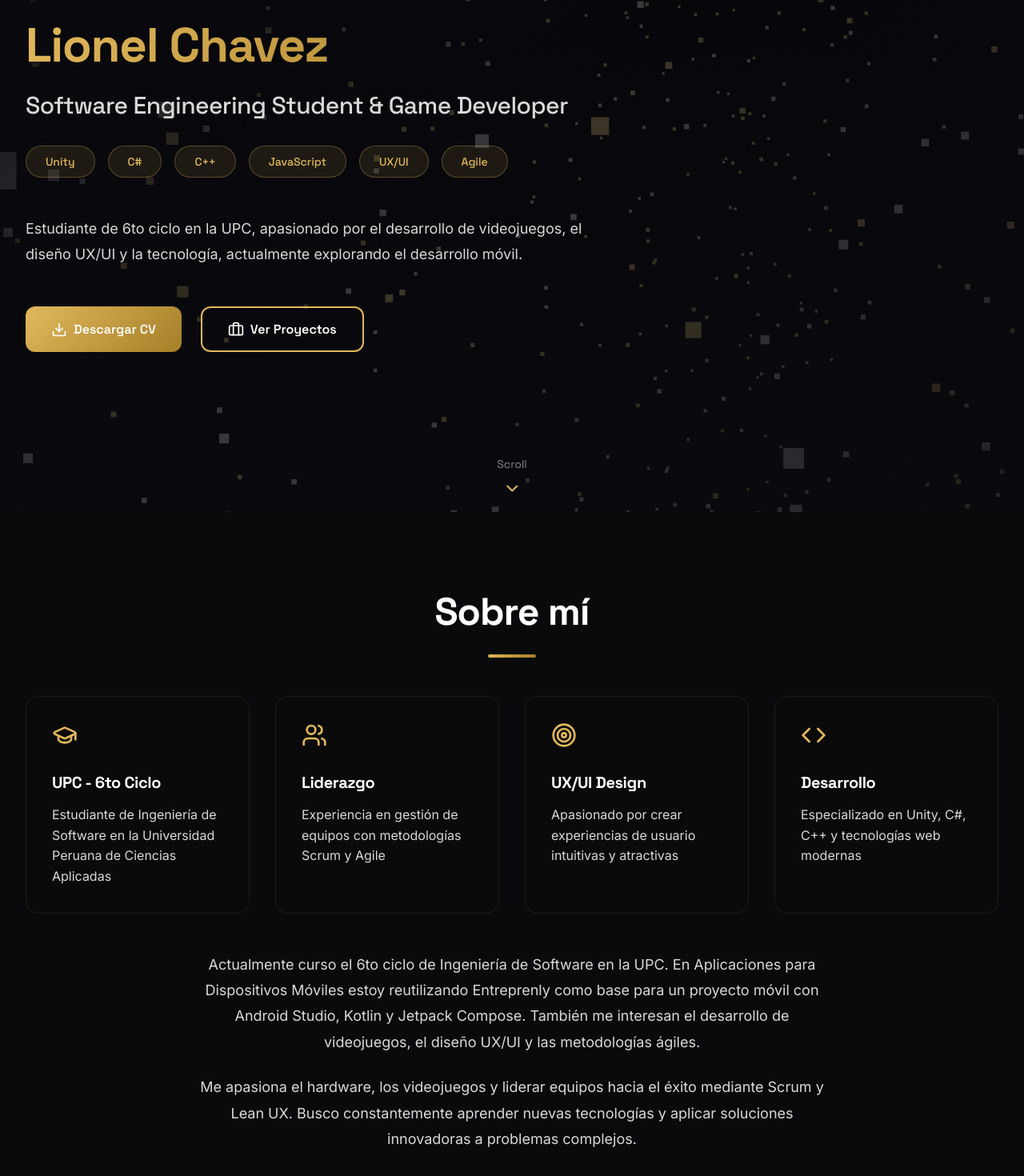
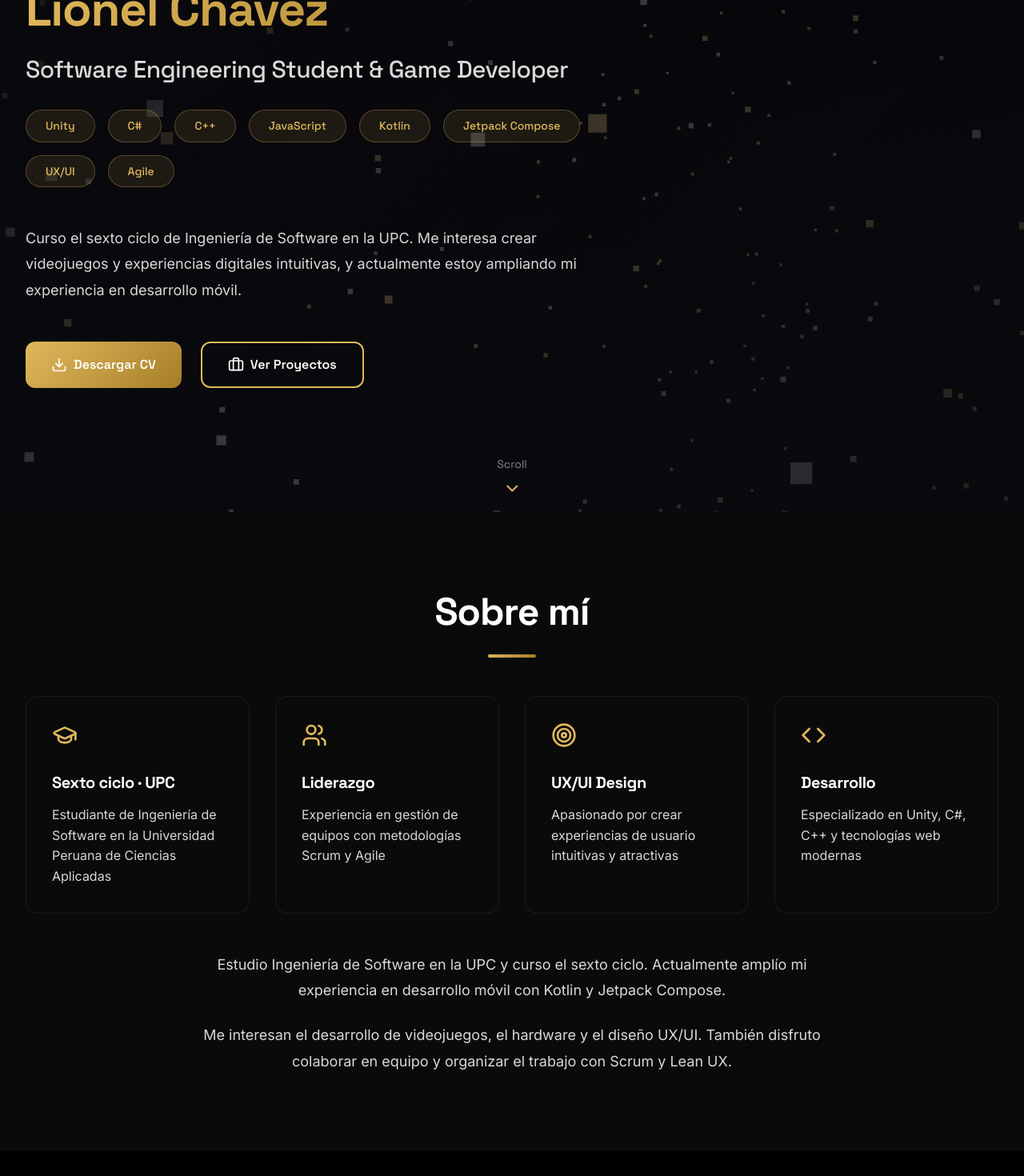
Before and after one commit to LioTG/portfolio, a React (Vite) app: page / in a window 1280 px wide. Shown: the part 160-1630 px from the top of the page at 80% size. Built offline with nearby package versions, Linux system fonts and the light colour scheme.

Commit message:
Update portfolio timeline and performance

```diff
--- a/src/components/About.jsx
+++ b/src/components/About.jsx
@@ -44,7 +44,7 @@ const About = () => {
     const highlights = [
         {
             icon: <GraduationCap size={32} />,
-            title: 'UPC - 6to Ciclo',
+            title: 'Sexto ciclo · UPC',
             description: 'Estudiante de Ingeniería de Software en la Universidad Peruana de Ciencias Aplicadas',
         },
         {
@@ -105,19 +105,16 @@ const About = () => {
                         color: 'var(--color-text-secondary)',
                         marginBottom: 'var(--spacing-md)',
                     }}>
-                        Actualmente curso el 6to ciclo de Ingeniería de Software en la UPC. En Aplicaciones para
-                        Dispositivos Móviles estoy reutilizando Entreprenly como base para un proyecto móvil con
-                        Android Studio, Kotlin y Jetpack Compose. También me interesan el desarrollo de videojuegos,
-                        el diseño UX/UI y las metodologías ágiles.
+                        Estudio Ingeniería de Software en la UPC y curso el sexto ciclo. Actualmente amplío mi
+                        experiencia en desarrollo móvil con Kotlin y Jetpack Compose.
                     </p>
                     <p style={{
                         fontSize: 'var(--text-lg)',
                         lineHeight: 1.8,
                         color: 'var(--color-text-secondary)',
                     }}>
-                        Me apasiona el hardware, los videojuegos y liderar equipos hacia el éxito mediante Scrum
-                        y Lean UX. Busco constantemente aprender nuevas tecnologías y aplicar soluciones innovadoras
-                        a problemas complejos.
+                        Me interesan el desarrollo de videojuegos, el hardware y el diseño UX/UI. También disfruto
+                        colaborar en equipo y organizar el trabajo con Scrum y Lean UX.
                     </p>
                 </motion.div>
             </div>
--- a/src/components/Canvas3D.jsx
+++ b/src/components/Canvas3D.jsx
@@ -5,7 +5,7 @@ import * as THREE from 'three';
 const ParticleField = ({ mouse }) => {
     const pointsRef = useRef();
     const currentMouse = useRef({ x: 0, y: 0 }); // Ref para suavizar el movimiento del mouse
-    const particleCount = 1000;
+    const particleCount = 500;
 
     // Guardar posiciones originales y crear colores
     const particles = useMemo(() => {
@@ -53,8 +53,8 @@ const ParticleField = ({ mouse }) => {
 
         // Interpolar suavemente la posición del mouse para evitar cortes bruscos
         const lerpFactorMouse = 0.05;
-        currentMouse.current.x += (mouse.x - currentMouse.current.x) * lerpFactorMouse;
-        currentMouse.current.y += (mouse.y - currentMouse.current.y) * lerpFactorMouse;
+        currentMouse.current.x += (mouse.current.x - currentMouse.current.x) * lerpFactorMouse;
+        currentMouse.current.y += (mouse.current.y - currentMouse.current.y) * lerpFactorMouse;
 
         // Convertir coordenadas del mouse suavizadas a espacio 3D
         const mouseX = currentMouse.current.x * 10;
@@ -80,19 +80,17 @@ const ParticleField = ({ mouse }) => {
             // Calcular distancia al mouse
             const dx = targetX - mouseX;
             const dy = targetY - mouseY;
-            const distance = Math.sqrt(dx * dx + dy * dy);
-
-            // Radio de influencia del mouse
+            const distanceSquared = dx * dx + dy * dy;
             const influenceRadius = 3;
 
             // Si está dentro del radio de influencia, aplicar repulsión
-            if (distance < influenceRadius && distance > 0) {
+            if (distanceSquared < influenceRadius * influenceRadius && distanceSquared > 0) {
+                const distance = Math.sqrt(distanceSquared);
                 const force = (1 - distance / influenceRadius) * 0.5; // Fuerza de repulsión suave
-                const angle = Math.atan2(dy, dx);
 
                 // Desplazar suavemente alejándose del mouse
-                targetX += Math.cos(angle) * force;
-                targetY += Math.sin(angle) * force;
+                targetX += (dx / distance) * force;
+                targetY += (dy / distance) * force;
             }
 
             // Interpolar suavemente hacia la posición objetivo (lerp)
--- a/src/components/Hero.jsx
+++ b/src/components/Hero.jsx
@@ -1,10 +1,10 @@
-import React, { useState } from 'react';
+import React, { lazy, Suspense, useRef } from 'react';
 import { motion } from 'framer-motion';
 import { Download, Briefcase, ChevronDown } from 'lucide-react';
-import Canvas3D from './Canvas3D';
+const Canvas3D = lazy(() => import('./Canvas3D'));
 
 const Hero = () => {
-    const [mouse, setMouse] = useState({ x: 0, y: 0 });
+    const mouse = useRef({ x: 0, y: 0 });
 
     const scrollToSection = (sectionId) => {
         const element = document.querySelector(sectionId);
@@ -25,7 +25,8 @@ const Hero = () => {
         const x = (xInside / width) * 2 - 1;
         const y = -(yInside / height) * 2 + 1;
 
-        setMouse({ x, y });
+        mouse.current.x = x;
+        mouse.current.y = y;
     };
 
     return (
@@ -44,7 +45,9 @@ const Hero = () => {
             }}
         >
             {/* 3D Background */}
-            <Canvas3D mouse={mouse} />
+            <Suspense fallback={null}>
+                <Canvas3D mouse={mouse} />
+            </Suspense>
 
             {/* Overlay Gradient */}
             <div style={{
@@ -98,7 +101,7 @@ const Hero = () => {
                             marginBottom: 'var(--spacing-xl)',
                         }}
                     >
-                        {['Unity', 'C#', 'C++', 'JavaScript', 'UX/UI', 'Agile'].map((skill, index) => (
+                        {['Unity', 'C#', 'C++', 'JavaScript', 'Kotlin', 'Jetpack Compose', 'UX/UI', 'Agile'].map((skill) => (
                             <span
                                 key={skill}
                                 style={{
@@ -128,8 +131,8 @@ const Hero = () => {
                             lineHeight: 1.8,
                         }}
                     >
-                        Estudiante de 6to ciclo en la UPC, apasionado por el desarrollo de videojuegos,
-                        el diseño UX/UI y la tecnología, actualmente explorando el desarrollo móvil.
+                        Curso el sexto ciclo de Ingeniería de Software en la UPC. Me interesa crear videojuegos
+                        y experiencias digitales intuitivas, y actualmente estoy ampliando mi experiencia en desarrollo móvil.
                     </motion.p>
 
                     <motion.div
--- a/src/components/Projects.jsx
+++ b/src/components/Projects.jsx
@@ -41,6 +41,8 @@ const ProjectCard = ({ project, index }) => {
                     <img
                         src={project.image}
                         alt={project.title}
+                        loading="lazy"
+                        decoding="async"
                         style={{
                             width: '100%',
                             height: '100%',
@@ -199,7 +201,7 @@ const Projects = () => {
         },
         {
             title: 'Entreprenly',
-            description: 'Plataforma para conectar startups, desarrollada con Domain-Driven Design (DDD) y metodologías ágiles. En el curso de Aplicaciones para Dispositivos Móviles estamos adaptando el dashboard a una app móvil, con las mismas funcionalidades y el backend existente. Estoy a cargo del bounded context Profile.',
+            description: 'Plataforma para conectar startups. En el curso de Aplicaciones para Dispositivos Móviles estamos llevando el dashboard web a Android, manteniendo sus funcionalidades y el backend existente. Me encargo del bounded context Profile con Kotlin y Jetpack Compose.',
             technologies: ['Angular', 'TypeScript', 'Java', 'Vue', 'JavaScript', 'C#', 'DDD', 'Android Studio', 'Kotlin', 'Jetpack Compose'],
             role: 'Full Stack Developer',
             gradient: 'var(--gradient-primary)',
--- a/src/components/Timeline.jsx
+++ b/src/components/Timeline.jsx
@@ -100,7 +100,25 @@ const Timeline = () => {
             year: '2026',
             month: 'Actual',
             title: 'UPC - 6to Ciclo',
-            description: 'Obligatorios: Aplicaciones para Dispositivos Móviles (Android Studio, Kotlin y Jetpack Compose), Complejidad Algorítmica, Estadística Aplicada I y Redes y Comunicaciones de Datos. Electivos ISC: Analista de Ciberseguridad y Producción Musical.',
+            description: 'Mis cursos obligatorios son Aplicaciones para Dispositivos Móviles (Kotlin y Jetpack Compose), Complejidad Algorítmica, Estadística Aplicada I y Redes y Comunicaciones de Datos. Además, llevo los electivos ISC Analista de Ciberseguridad y Producción Musical. Flutter se abordará más adelante en el curso de móviles.',
+            icon: <Calendar size={24} />,
+            type: 'education',
+        },
+        {
+            date: 'Marzo 2026 - Actualidad',
+            year: '2026',
+            month: 'Mar',
+            title: 'Entreprenly',
+            description: 'Adaptación de Entreprenly a Android para el curso de Aplicaciones para Dispositivos Móviles. A cargo del bounded context Profile.',
+            icon: <Briefcase size={24} />,
+            type: 'project',
+        },
+        {
+            date: 'Marzo - Julio 2026',
+            year: '2026',
+            month: 'Mar',
+            title: 'UPC - 5to Ciclo',
+            description: 'Quinto ciclo de Ingeniería de Software en la UPC.',
             icon: <Calendar size={24} />,
             type: 'education',
         },
```
